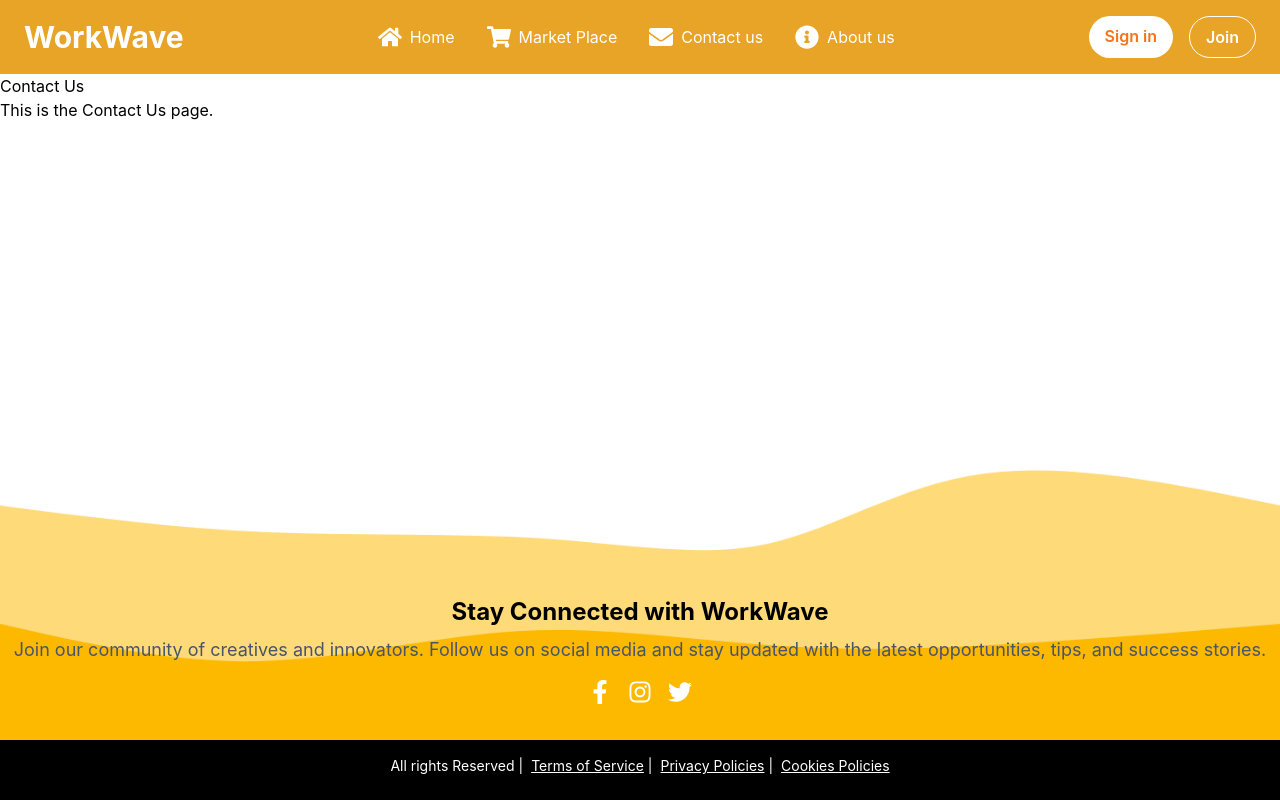
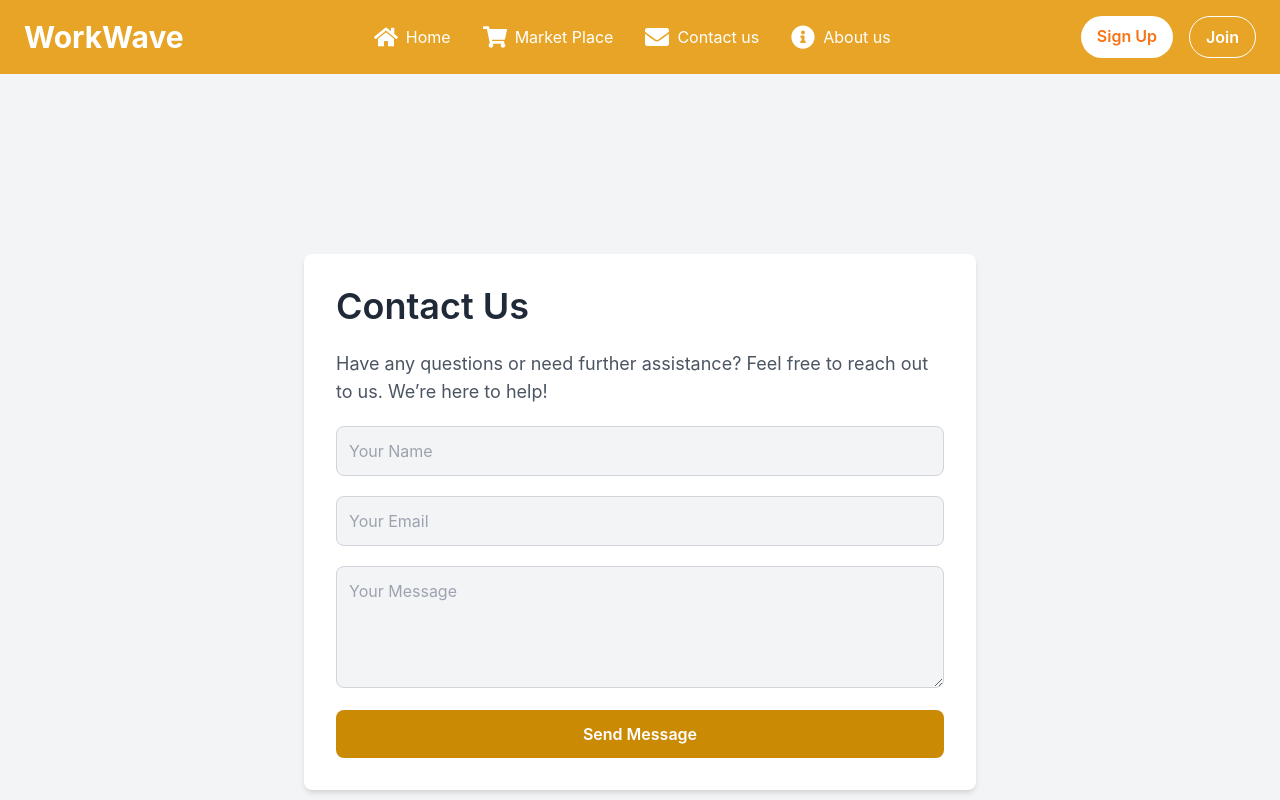
Before and after one commit to INTEL-ONBOARD/WorkWave-Frontend, a React (Vite) app in the folder WorkWave/: page /contact in a window 1280 px wide. Shown: the top 800 px of the page. Built offline with nearby package versions, Linux system fonts and the light colour scheme.

Commit message:
2nd Update

```diff
--- a/WorkWave/src/App.jsx
+++ b/WorkWave/src/App.jsx
@@ -2,10 +2,12 @@ import React from 'react';
 import { BrowserRouter as Router, Routes, Route, useLocation } from 'react-router-dom';
 
 import Footer from './components/Footer';
+import Navbar from './components/Navbar';
 import Login from './pages/Login';
 import About from './pages/About';
 import Contact from './pages/Contact';
 import SignUp from './pages/SignUp';
+import Selection from './pages/Selection'; // Import Selection page
 import Dashboard from './pages/dashboard/dashboard';
 import Home from './pages/dashboard/Home';
 import Purchases from './pages/dashboard/purchases';
@@ -15,7 +17,6 @@ import UserSettings from './pages/dashboard/UserSettings';
 import MarketPlace from './pages/MarketPlace';
 import CardDetail from './pages/CardDetail';
 import PaymentPage from './pages/Payment';
-import Navbar from './components/Navbar';
 
 const App = () => {
     return (
@@ -40,6 +41,7 @@ const Layout = () => {
                     <Route path="/about" element={<About />} />
                     <Route path="/contact" element={<Contact />} />
                     <Route path="/signUp" element={<SignUp />} />
+                    <Route path="/selection" element={<Selection />} /> {/* Added Selection route */}
                     <Route path="/marketplace" element={<MarketPlace />} />
                     <Route path="/marketplace/:cardName" element={<CardDetail />} />
                     <Route path="/marketplace/:authorName/payment" element={<PaymentPage />} />
--- a/WorkWave/src/components/Navbar.jsx
+++ b/WorkWave/src/components/Navbar.jsx
@@ -35,10 +35,10 @@ const Navbar = () => {
 
                 {/* Centered Links */}
                 <div className="flex-1 flex justify-center space-x-8">
-                    <Link to="/" className={`flex items-center ${isMarketPlace ? 'text-white' : 'text-white'} hover:text-gray-200`}>
-                        <FaHome size={24} className="mr-2" />
-                        Home
-                    </Link>
+    <Link to="/Home" className={`flex items-center ${isMarketPlace ? 'text-white' : 'text-white'} hover:text-gray-200`}>
+        <FaHome size={24} className="mr-2" />
+        Home
+    </Link>
                     <Link to="/marketplace" className={`flex items-center ${isMarketPlace ? 'text-white' : 'text-white'} hover:text-gray-200`}>
                         <FaShoppingCart size={24} className="mr-2" />
                         Market Place
@@ -59,7 +59,7 @@ const Navbar = () => {
                         to="/signin"
                         className="bg-white text-orange-500 py-2 px-4 rounded-full font-semibold hover:bg-gray-200"
                     >
-                        Sign in
+                        Sign Up
                     </Link>
                     <Link
                         to="/signup"
--- a/WorkWave/src/pages/About.jsx
+++ b/WorkWave/src/pages/About.jsx
@@ -2,15 +2,17 @@ import React from 'react';
 
 const About = () => {
     return (
-        <div className="flex justify-center items-center min-h-screen bg-gradient-to-r from-white via-gold-500 to-white">
-            <div className="bg-silver p-8 rounded-lg shadow-lg w-full max-w-md">
-                <h2 className="text-3xl font-bold text-center mb-6 text-yellow-700">
-                    About WorkWave
-                </h2>
-                <p className="text-center">
-                    {/* Add your content here */}
-                </p>
-            </div>
+        <div className="min-h-screen pt-24 px-8">
+            <h1 className="text-4xl font-bold text-gray-800 mb-6">About WorkWave</h1>
+            <p className="text-lg text-gray-600 mb-4">
+                WorkWave is dedicated to connecting clients with top-tier freelancers to bring their projects to life. Our platform is built on the principles of efficiency, trust, and quality, ensuring that every interaction on WorkWave is a step towards success.
+            </p>
+            <p className="text-lg text-gray-600 mb-4">
+                Whether you’re looking to hire skilled professionals for your projects or you're a freelancer seeking new opportunities, WorkWave is here to facilitate seamless collaboration. Our mission is to empower both clients and freelancers by providing a platform that meets their needs and exceeds their expectations.
+            </p>
+            <p className="text-lg text-gray-600 mb-4">
+                At WorkWave, we believe in the power of connections and are committed to fostering a community where both clients and freelancers can thrive. Thank you for being part of our journey.
+            </p>
         </div>
     );
 };
--- a/WorkWave/src/pages/Contact.jsx
+++ b/WorkWave/src/pages/Contact.jsx
@@ -2,11 +2,44 @@ import React from 'react';
 
 const Contact = () => {
     return (
-        <div>
-            <h1>Contact Us</h1>
-            <p>This is the Contact Us page.</p>
+        <div className="flex flex-col items-center justify-center min-h-screen bg-gray-100 pt-24 px-6">
+            <div className="max-w-2xl w-full bg-white p-8 rounded-lg shadow-md">
+                <h1 className="text-4xl font-semibold text-gray-800 mb-6">Contact Us</h1>
+                <p className="text-lg text-gray-600 mb-4">
+                    Have any questions or need further assistance? Feel free to reach out to us. We’re here to help!
+                </p>
+                <form>
+                    <div className="mb-4">
+                        <input
+                            type="text"
+                            placeholder="Your Name"
+                            className="w-full p-3 mt-1 bg-gray-100 rounded-lg border border-gray-300 focus:outline-none focus:ring-2 focus:ring-yellow-500"
+                        />
+                    </div>
+                    <div className="mb-4">
+                        <input
+                            type="email"
+                            placeholder="Your Email"
+                            className="w-full p-3 mt-1 bg-gray-100 rounded-lg border border-gray-300 focus:outline-none focus:ring-2 focus:ring-yellow-500"
+                        />
+                    </div>
+                    <div className="mb-4">
+                        <textarea
+                            placeholder="Your Message"
+                            rows="4"
+                            className="w-full p-3 mt-1 bg-gray-100 rounded-lg border border-gray-300 focus:outline-none focus:ring-2 focus:ring-yellow-500"
+                        />
+                    </div>
+                    <button
+                        type="submit"
+                        className="w-full bg-yellow-600 text-white py-3 rounded-lg font-semibold hover:bg-yellow-700 transition duration-300"
+                    >
+                        Send Message
+                    </button>
+                </form>
+            </div>
         </div>
     );
-}
+};
 
 export default Contact;
--- a/WorkWave/src/pages/Login.jsx
+++ b/WorkWave/src/pages/Login.jsx
@@ -4,16 +4,14 @@ import { useNavigate } from 'react-router-dom';
 const Login = () => {
     const navigate = useNavigate();
 
-        // const handleSignUpClick = () => {
-        //     navigate('/signup'); // Redirect to the SignUp page
-        // };
+    const handleSignUpClick = () => {
+        navigate('/selection'); // Redirect to the Selection page
+    };
 
     const handleSubmit = (e) => {
         e.preventDefault();
         // Handle login logic here
     };
-
-    console.log("it'sloading")
 
     return (
         <div className="flex items-center justify-center min-h-screen bg-gradient-to-r from-white via-white to-gray-100 pt-20">
--- /dev/null
+++ b/WorkWave/src/pages/Selection.jsx
@@ -0,0 +1,40 @@
+import React from 'react';
+import { useNavigate } from 'react-router-dom';
+import { FaUserTie, FaBriefcase } from 'react-icons/fa';
+
+const Selection = () => {
+    const navigate = useNavigate();
+
+    const handleClientSelection = () => {
+        navigate('/signUp'); // Redirects to the Sign Up page
+    };
+
+    const handleFreelancerSelection = () => {
+        navigate('/signUp'); // Redirects to the marketplace
+    };
+
+    return (
+        <div className="min-h-screen flex flex-col justify-center items-center bg-gradient-to-r from-white via-white to-gray-100">
+            <h1 className="text-3xl font-semibold mb-8 text-gray-800">Join as a client or freelancer</h1>
+            <div className="flex space-x-12">
+                <div
+                    onClick={handleClientSelection}
+                    className="border border-gray-300 rounded-lg p-10 hover:shadow-lg cursor-pointer flex flex-col items-center"
+                >
+                    <FaUserTie className="text-4xl text-yellow-600 mb-4" />
+                    <p className="text-lg font-medium text-gray-800">I’m a client, hiring for a project</p>
+                </div>
+                <div
+                    onClick={handleFreelancerSelection}
+                    className="border border-gray-300 rounded-lg p-10 hover:shadow-lg cursor-pointer flex flex-col items-center"
+                >
+                    <FaBriefcase className="text-4xl text-yellow-600 mb-4" />
+                    <p className="text-lg font-medium text-gray-800">I’m a freelancer, looking for work</p>
+                </div>
+            </div>
+            <p className="mt-8 text-gray-600">Already have an account? <a href="/login" className="text-yellow-600 hover:underline">Log In</a></p>
+        </div>
+    );
+};
+
+export default Selection;
--- a/WorkWave/src/pages/SignUp.jsx
+++ b/WorkWave/src/pages/SignUp.jsx
@@ -13,7 +13,7 @@ const SignIn = () => {
         <div className="flex items-center justify-center min-h-screen bg-gradient-to-r from-white via-white to-gray-100">
             <div className="bg-white p-8 rounded-lg shadow-lg max-w-sm w-full">
                 <h1 className="text-3xl font-bold text-center text-gray-800 mb-6">
-                    Sign In
+                    Sign Up
                 </h1>
                 <form onSubmit={handleSubmit} className="space-y-4">
                     <div className="flex flex-col">
```
Also changed, not shown: 1 other file (tests, documents, lock files or other folders).
